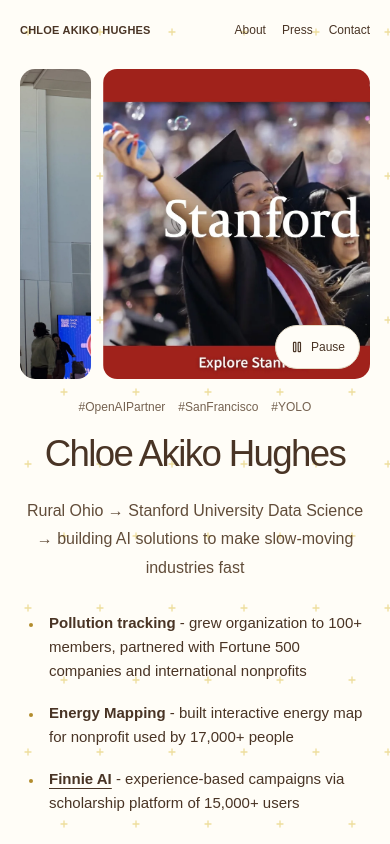
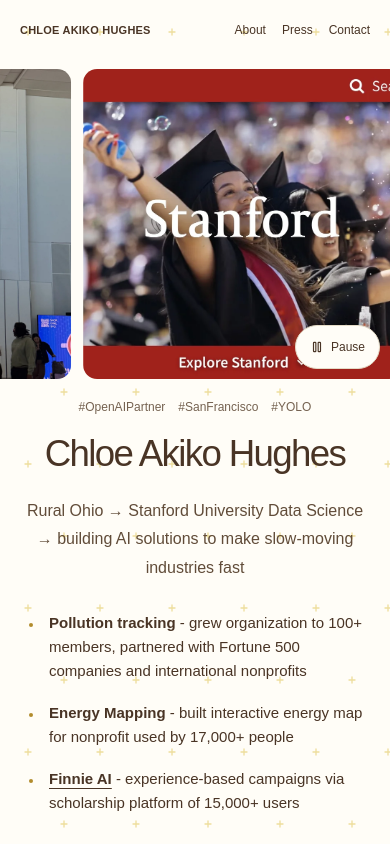
Before and after one commit to chloeahughes/personalweb, a Next.js app: page / in a window 390 px wide. Shown: the top 844 px of the page. Built offline with nearby package versions, Linux system fonts and the light colour scheme.

Commit message:
Expand photo carousel to the full viewport width

```diff
--- a/app/page.module.css
+++ b/app/page.module.css
@@ -20,7 +20,8 @@
 .navigation { display: flex; gap: 28px; font-size: 14px; }
 .navigation a { text-decoration: none; }
 .navigation a:hover { text-decoration: underline; }
-.hero { max-width: 1184px; margin: auto; padding: 12px 32px 76px; scroll-margin-top: 24px; }
+.hero { padding: 12px 0 76px; scroll-margin-top: 24px; }
+.heroCopy { max-width: 1184px; margin: auto; padding: 0 32px; }
 .hashtags { display: flex; justify-content: center; flex-wrap: wrap; gap: 8px 20px; margin: 23px 0 16px; color: var(--site-muted); font-size: 13px; }
 .name { margin: 0; text-align: center; font-weight: 400; font-size: clamp(36px, 5.5vw, 70px); letter-spacing: -.045em; line-height: 1.15; }
 .story { max-width: 770px; margin: 25px auto 0; color: #614c39; text-align: center; font-size: clamp(16px, 1.65vw, 19px); line-height: 1.8; text-wrap: pretty; }
@@ -51,7 +52,8 @@
   .header { padding: 21px 20px; gap: 12px; }
   .wordmark { font-size: 11px; letter-spacing: .02em; }
   .navigation { gap: 16px; font-size: 12px; }
-  .hero { padding: 8px 20px 50px; }
+  .hero { padding: 8px 0 50px; }
+  .heroCopy { padding: 0 20px; }
   .hashtags { gap: 7px 13px; font-size: 12px; margin-top: 19px; }
   .name { font-size: clamp(34px, 9.4vw, 48px); }
   .story { margin-top: 21px; font-size: 16px; }
--- a/app/page.tsx
+++ b/app/page.tsx
@@ -60,6 +60,7 @@ export default function Home() {
       <main>
         <section id="about" className={styles.hero} aria-labelledby="name">
           <PhotoCarousel />
+          <div className={styles.heroCopy}>
             <div className={styles.hashtags} aria-label="Hashtags">
               <span>#OpenAIPartner</span>
               <span>#SanFrancisco</span>
@@ -77,6 +78,7 @@ export default function Home() {
                 {" - experience-based campaigns via scholarship platform of 15,000+ users"}
               </li>
             </ul>
+          </div>
         </section>
         <section id="press" className={styles.press} aria-labelledby="press-title">
           <div className={styles.sectionInner}>
--- a/components/photo-carousel.module.css
+++ b/components/photo-carousel.module.css
@@ -1,6 +1,6 @@
 .carousel { position: relative; width: 100%; }
-.viewport { overflow: hidden; border-radius: 15px; }
-.viewport:focus-visible { outline: 3px solid #a67a24; outline-offset: 6px; }
+.viewport { overflow: hidden; }
+.viewport:focus-visible { outline: 3px solid #a67a24; outline-offset: -3px; }
 .track { display: flex; touch-action: pan-y pinch-zoom; margin-left: -18px; }
 .slide { flex: 0 0 auto; min-width: 0; padding-left: 18px; }
 .photo { display: block; height: clamp(300px, 32vw, 400px); width: auto; max-width: 78vw; object-fit: cover; background: #f5f0e3; border-radius: 14px; user-select: none; }
```
Lines whose indentation alone changed are shown as unchanged.
